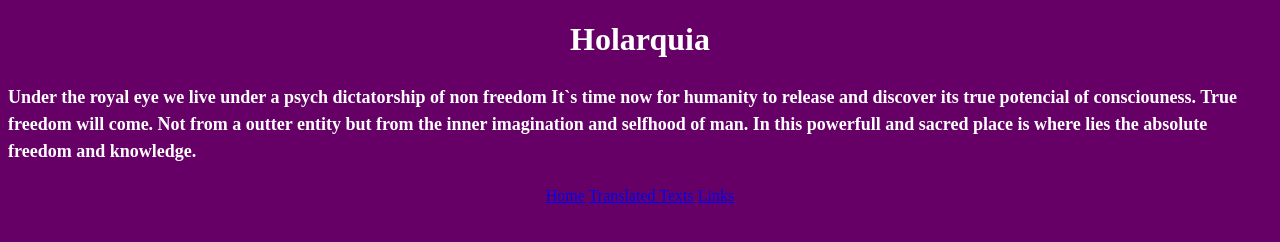
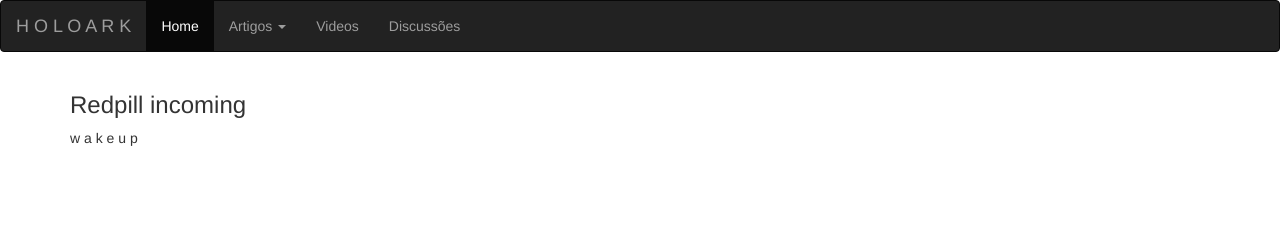
Before and after one commit to RodEP/RodEP.github.io, a plain HTML site: page index.html in a window 1280 px wide. Drawn offline with nearby package versions, Linux system fonts and the light colour scheme.

Commit message:
Update index.html

```diff
--- a/index.html
+++ b/index.html
@@ -1,30 +1,39 @@
 <!DOCTYPE html>
-<html>
+<html lang="en">
+<head>
+  <title>HOLOARK</title>
+  <meta charset="utf-8">
+  <meta name="viewport" content="width=device-width, initial-scale=1">
+  <link rel="stylesheet" href="https://maxcdn.bootstrapcdn.com/bootstrap/3.3.7/css/bootstrap.min.css">
+  <script src="https://ajax.googleapis.com/ajax/libs/jquery/3.1.1/jquery.min.js"></script>
+  <script src="https://maxcdn.bootstrapcdn.com/bootstrap/3.3.7/js/bootstrap.min.js"></script>
+</head>
+<body>
 
-<body bgcolor="#660066">
+<nav class="navbar navbar-inverse">
+  <div class="container-fluid">
+    <div class="navbar-header">
+      <a class="navbar-brand" href="#">H O L O A R K</a>
+    </div>
+    <ul class="nav navbar-nav">
+      <li class="active"><a href="#">Home</a></li>
+      <li class="dropdown"><a class="dropdown-toggle" data-toggle="dropdown" href="#">Artigos <span class="caret"></span></a>
+        <ul class="dropdown-menu">
+          <li><a href="#">Page 1-1</a></li>
+          <li><a href="#">Page 1-2</a></li>
+          <li><a href="#">Page 1-3</a></li>
+        </ul>
+      </li>
+      <li><a href="#">Videos</a></li>
+      <li><a href="#">Discussões</a></li>
+    </ul>
+  </div>
+</nav>
 
-<!-- First Grid: Logo & About -->
-
-    <div>
-      <h1><font color="white"><center>Holarquia</center></h1>
-       <h2>
-       <p><font size="4" color="white">Under the royal eye we live under a psych dictatorship of non freedom
-          It`s time now for humanity to release and discover its true potencial of consciouness.
-          True freedom will come. Not from a outter entity but from the inner imagination and selfhood of man. In this powerfull
-          and sacred place is where lies the absolute freedom and knowledge.</font>
-       </p>
-       </h2>
-    </div>
-
-    <div><center>
-      <a href="#Home" class="w3-btn w3-btn-block w3-hover-blue-grey w3-padding-16">Home</a>
-      <a href="#translatedTexts<" class="w3-btn w3-btn-block w3-hover-teal w3-padding-16">Translated Texts</a>
-      <a href="#contact" class="w3-btn w3-btn-block w3-hover-brown w3-padding-16">Links</a>
-    </div></center>
-  </div>
-
-<!-- Footer -->
-
+<div class="container">
+  <h3>Redpill incoming</h3>
+  <p>w  a  k  e  u  p </p>
+</div>
 
 </body>
 </html>
```
